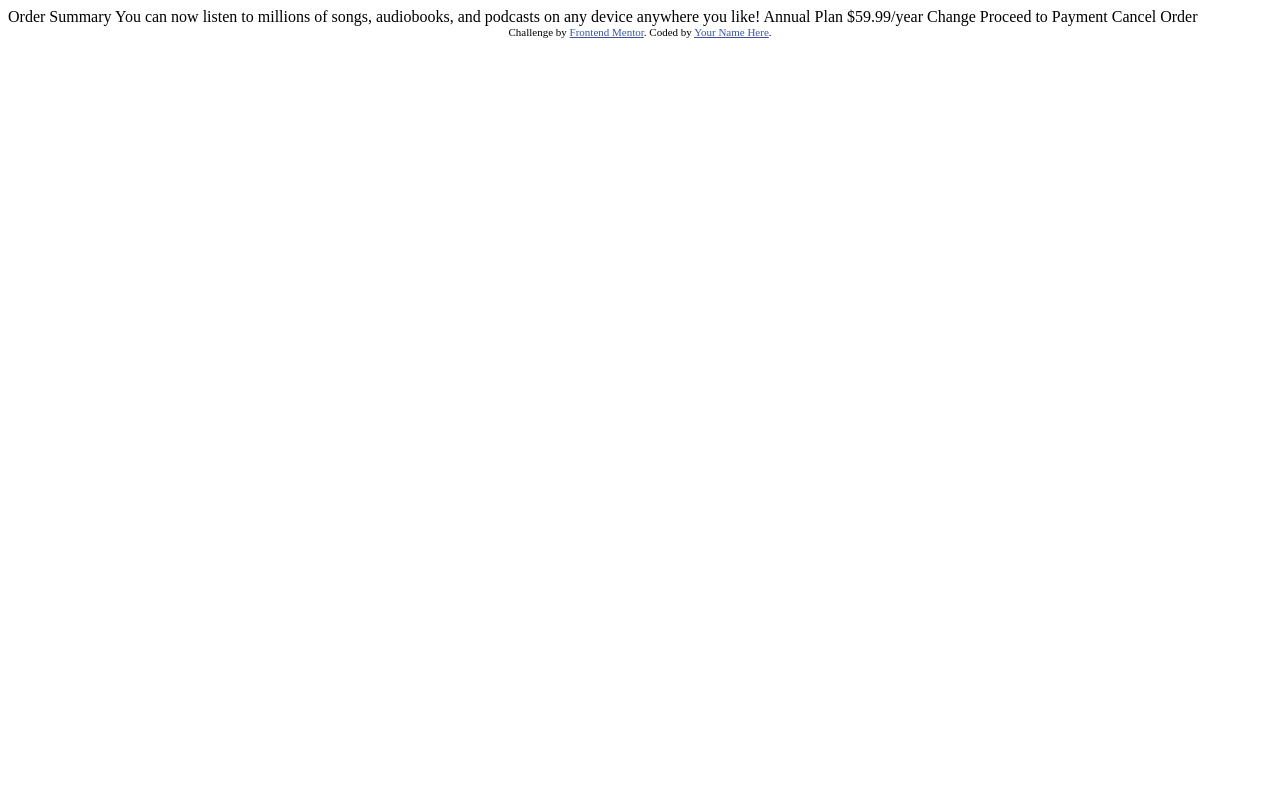
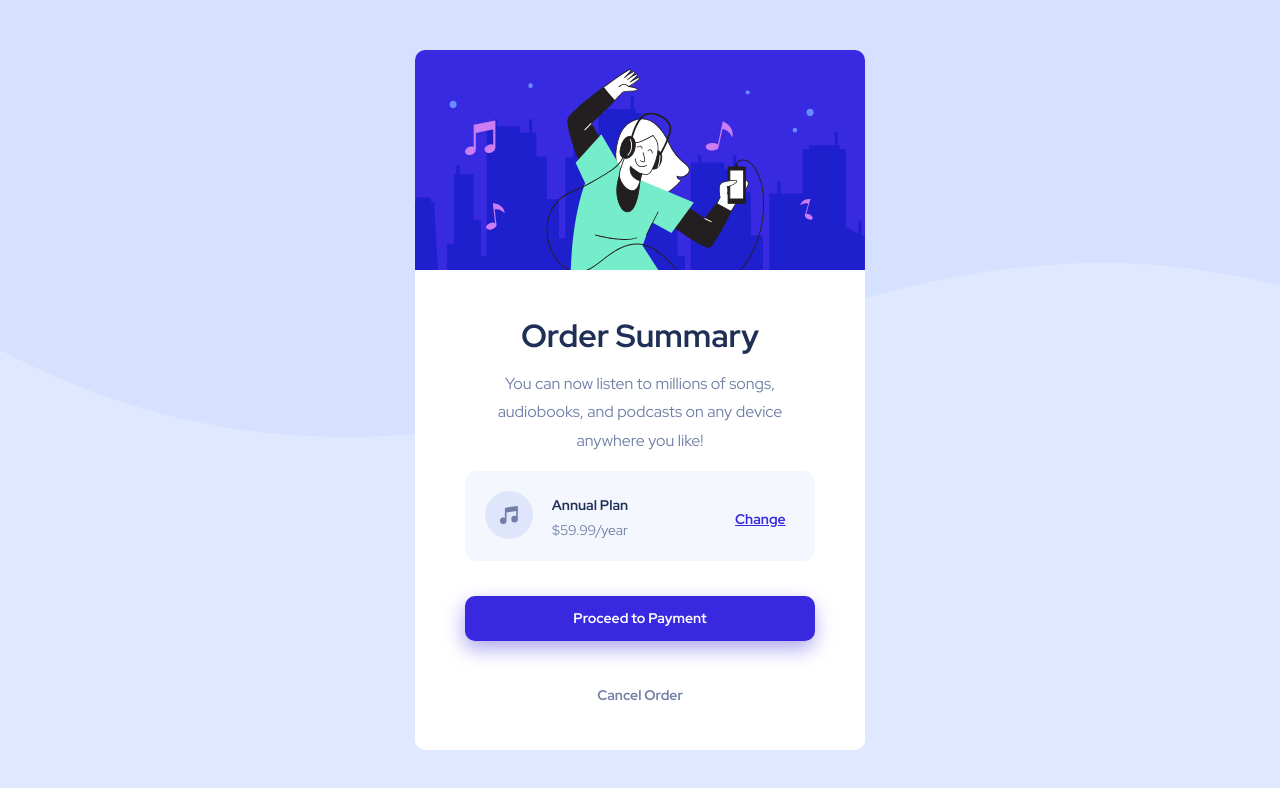
Before and after one commit to peachlex/order-summary, a plain HTML site: page index.html in a window 1280 px wide. Drawn offline with Linux system fonts and the light colour scheme.

Commit message:
configure styles.css

```diff
--- a/index.html
+++ b/index.html
@@ -2,36 +2,40 @@
 <html lang="en">
 <head>
   <meta charset="UTF-8">
-  <meta name="viewport" content="width=device-width, initial-scale=1.0"> <!-- displays site properly based on user's device -->
+  <meta name="viewport" content="width=device-width, initial-scale=1.0">
 
   <link rel="icon" type="image/png" sizes="32x32" href="./images/favicon-32x32.png">
 
   <title>Frontend Mentor | Order summary card</title>
 
-  <!-- Feel free to remove these styles or customise in your own stylesheet 👍 -->
-  <style>
-    .attribution { font-size: 11px; text-align: center; }
-    .attribution a { color: hsl(228, 45%, 44%); }
-  </style>
+ <link rel="stylesheet" href="styles.css">
 </head>
 <body>
 
-  Order Summary
+<div class="card">
+  <div class="pic">
+  <img src="images/illustration-hero.svg" alt="dancing human">
+</div>
 
-  You can now listen to millions of songs, audiobooks, and podcasts on any
-  device anywhere you like!
+<div class="info">
+<h1> Order Summary</h1>
+<p>You can now listen to millions of songs, audiobooks, and podcasts on any
+  device anywhere you like!</p>
 
-  Annual Plan
-  $59.99/year
+<div class="plan">
+ <div><img src="images/icon-music.svg" alt="music icon"></div>
+  <div class="plan-info">
+    <p class="name">Annual Plan</p>
+   <p>$59.99/year</p>
+  </div>
+  <button class="change" type="button">Change</button>
+</div>
 
-  Change
 
-  Proceed to Payment
-  Cancel Order
+  <button class="proceed" type="button">Proceed to Payment</button>
+  <button class="cancel" type="button">  Cancel Order</button>
 
-  <div class="attribution">
-    Challenge by <a href="https://www.frontendmentor.io?ref=challenge" target="_blank">Frontend Mentor</a>.
-    Coded by <a href="#">Your Name Here</a>.
-  </div>
+</div></div>
+
 </body>
 </html>
--- /dev/null
+++ b/styles.css
@@ -0,0 +1,140 @@
+@import url('https://fonts.googleapis.com/css2?family=Red+Hat+Display:wght@300;400;600;700&display=swap');
+body{
+
+    background-color: hsl(225, 100%, 94%);
+    background-image: url(images/pattern-background-mobile.svg);
+  background-repeat: no-repeat;
+  background-attachment: fixed;
+  }
+  @media only screen and (min-device-width: 400px){
+    body{
+      background-image: url(images/pattern-background-desktop.svg);
+  background-repeat: no-repeat;
+  background-attachment: fixed;
+    }
+  }
+
+.card {
+    position: absolute;
+    margin: 0;
+    top: 50%;
+    left: 50%;
+    margin-right: -50%;
+    transform: translate(-50%, -50%);
+    display: flex;
+    flex-direction: column;
+
+    background-color: white;
+    width: 450px;
+    height: 700px;
+    border-radius: 10px;
+    overflow: hidden;
+    font-family: 'Red Hat Display', sans-serif;
+    font-weight:300;
+    font-size: 16px;
+}
+
+.pic {
+    width: 100%;
+    height: 31%;
+}
+.info {
+
+    display: flex;
+    flex-direction: column;
+    align-items: center;
+    color: hsl(224, 23%, 55%);
+    font-weight: 400;
+    margin: 20px;
+    text-align: center;
+    line-height: 1.8;
+}
+h1{
+    margin: 20px 50px 0 50px ;
+    font-weight: 700;
+    color: hsl(223, 47%, 23%);
+}
+.info p {
+
+    margin: 5px 60px 5px 60px;
+
+}
+.plan {
+    display: grid;
+    grid-template-columns: 10px 250px 50px;
+
+
+    width: 350px;
+    height: 90px;
+    margin: 10px;
+    font-size: 14px;
+    background-color: hsl(225, 100%, 98%);
+    border-radius: 12px;
+}
+
+
+.plan img{
+    margin: 20px 5px 20px 20px;
+}
+.plan-info {
+    margin: 20px 20px 20px 0;
+    line-height: 1.4;
+}
+.name {
+    font-weight: 700;
+    color: hsl(223, 47%, 23%);
+}
+.change {
+    margin: 30px 10px;
+    color: hsl(245, 75%, 52%);
+    font-weight: 700;
+    font-family: 'Red Hat Display', sans-serif;
+    font-size: 14px;
+    justify-self: self-start;
+    text-decoration: underline;
+    border: none;
+    padding: 0;
+    cursor: pointer;
+    background-color: hsl(225, 100%, 98%);
+    transition-duration: 0.4ms;
+}
+.change:hover{
+    opacity: 0.6;
+    text-decoration: none;
+}
+
+.proceed{
+    margin: 25px;
+    width: 350px;
+    height: 45px;
+    padding: 5px 25px;
+    background-color: hsl(245, 75%, 52%);
+    color: white;
+    border-radius: 10px;
+    border: none;
+    font-weight: 700;
+    font-family: 'Red Hat Display', sans-serif;
+    font-size: 14px;
+    cursor: pointer;
+    box-shadow: -1px 8px 20px   hsl(245, 73%, 80%);
+}
+.proceed:hover{
+    opacity: 0.8;
+}
+.cancel {
+    margin: 15px;
+    padding: 5px 25px;
+    width: 200px;
+    height: auto;
+    border: none;
+    background-color: white;
+    color: hsl(224, 23%, 55%);
+    font-family: 'Red Hat Display', sans-serif;
+    font-size: 14px;
+    font-weight: 700;
+    cursor: pointer;
+}
+
+.cancel:hover{
+    color: black;
+}
```
Also changed, not shown: images/favicon-32x32.png (added), images/icon-music.svg (added), images/illustration-hero.svg (added), images/pattern-background-desktop.svg (added), images/pattern-background-mobile.svg (added), 1 other file.
